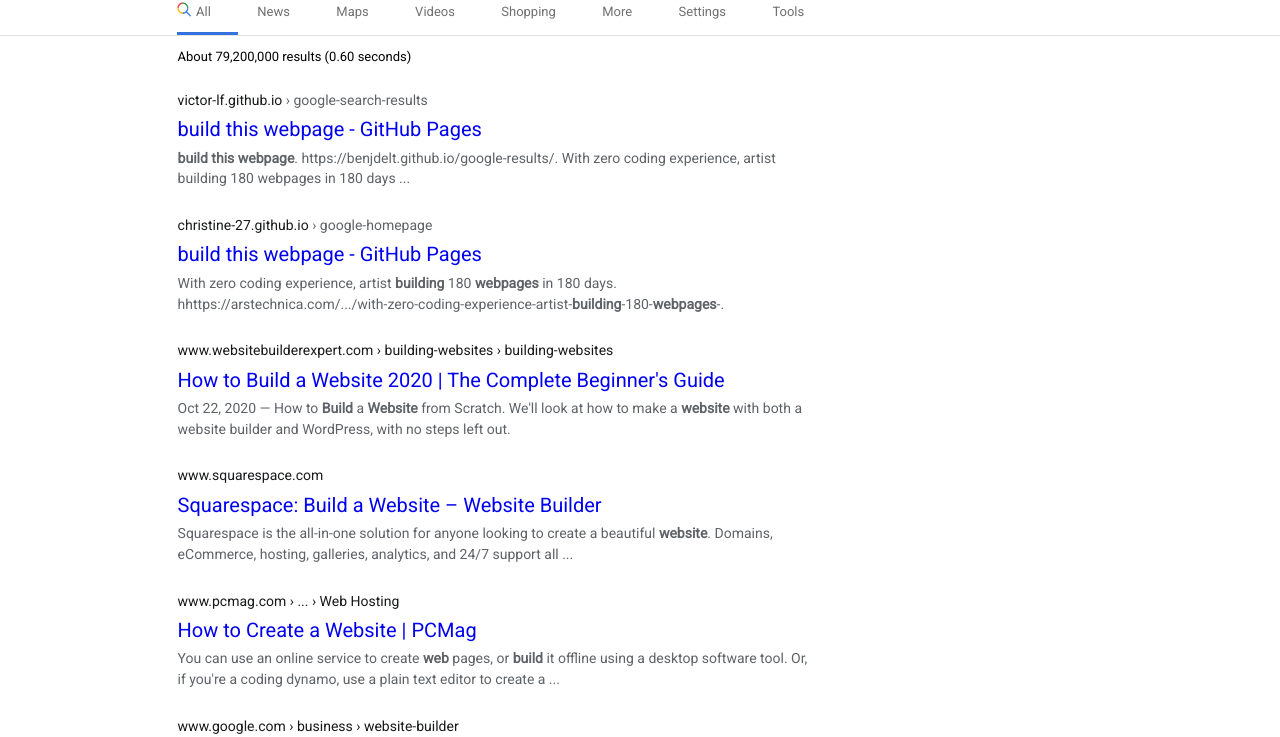
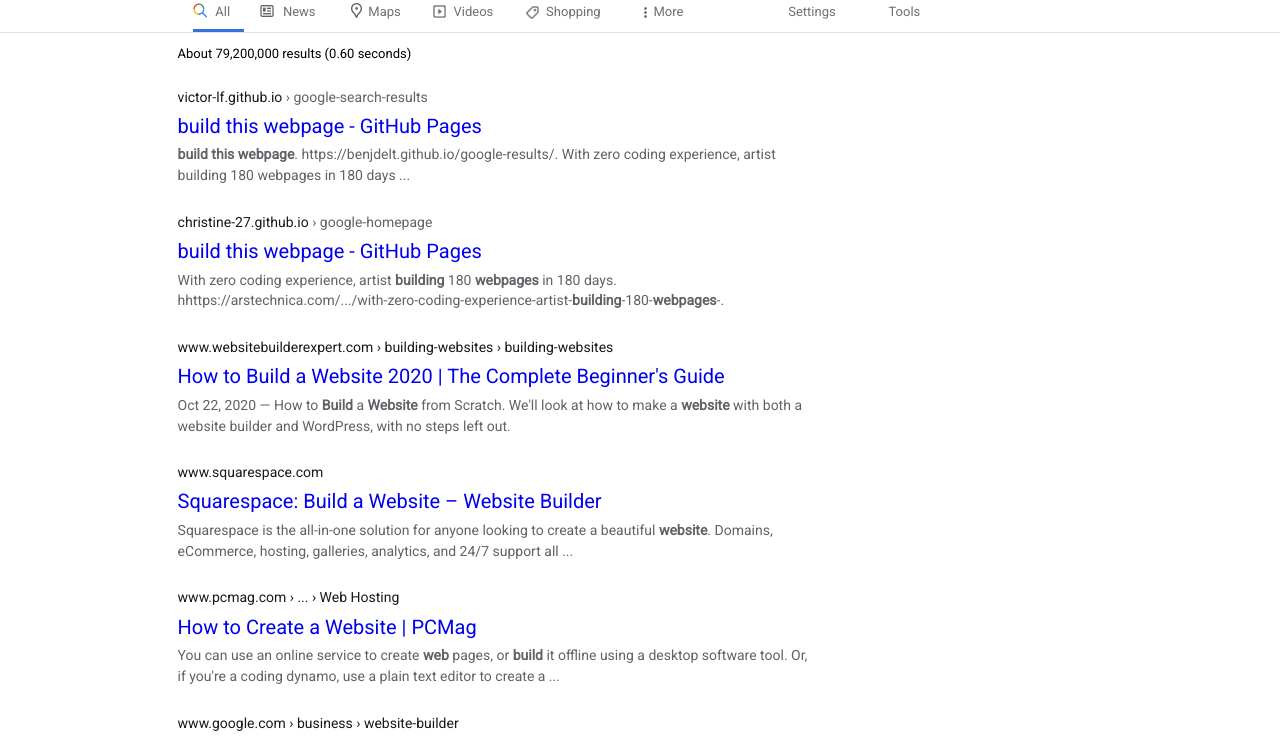
Before and after one commit to bobagit/google-homepage, a plain HTML site: page results-page/index.html in a window 1280 px wide. Shown: the part 94-831 px from the top of the page. Drawn offline with Linux system fonts and the light colour scheme.

Commit message:
Completed

```diff
--- a/results-page/index.html
+++ b/results-page/index.html
@@ -48,8 +48,8 @@
         <li class="videos"><a href="#">Videos</a></li>
         <li class="shopping"><a href="#">Shopping</a></li>
         <li class="more"><a href="#">More</a></li>
-        <li><a href="#">Settings</a></li>
-        <li><a href="#">Tools</a></li>
+        <li class="settings"><a href="#">Settings</a></li>
+        <li class="tools"><a href="#">Tools</a></li>
       </ul>
     </div>
 
@@ -116,6 +116,10 @@ How to Create a Website: Step-by-Step Tutorial</a></h1>
     <p class="desc">Oct 21, 2020 — Nowadays, companies are bundling different services together and allows users to <strong>build</strong>, host, and manage websites all from one service ...</p>
   </div>
 
+  <div class="result">
+    <h1>I'm stopping here. On an infinite timescale, I could pixel match this, but I'm more interested in moving on to the JS section. Cheers!</h1>
+  </div>
+
 </section>
   <footer>
     <ul>
--- a/styles/scss/style.sass
+++ b/styles/scss/style.sass
@@ -112,6 +112,7 @@ section
     height: 2rem
     margin: 0 1em
     border: none
+    font-size: 120%
   .mic
     img
       height: 20px
@@ -141,14 +142,12 @@ button
 input:focus, select:focus, textarea:focus, button:focus
   outline: none
 
-
 header
   &.results
     display: flex
     flex-direction: column
     justify-content: flex-start
     border-bottom: 1px solid $border-color
-
     #results-top
       display: flex
       flex-direction: row
@@ -189,28 +188,47 @@ header
         .mic
           img
             height: 18px
-
-        ul
-          .apps-user
-            justify-content: flex-end
+      .apps-user
+        justify-content: flex-end
+        margin-left: auto
+        padding: 0
 
     #results-bottom
       flex-direction: row
       margin-left: 10rem
+      width: 55rem
       li
+        margin: 0 0 0 1rem
+        padding: .2rem 0 0 0
         height: 24px
         a
-          padding: 0.4rem .7rem 0.4rem 1.2rem
+          padding: 0.4rem .9rem 0.4rem 1.4rem
+          text-decoration: none
         &.active
           color: $active-text !important
           border-bottom: 3px solid $active-text
 
 
         &.all
-          background: url("../../img/results-nav-all-active.png") no-repeat 0 0
+          background: url("../../img/results-nav-all-active.png") no-repeat 0 1px
           background-size: 14px
-
-
+        &.news
+          background: url("../../img/results-nav-news.png") no-repeat 0 3px
+          background-size: 14px
+        &.maps
+          background: url("../../img/results-nav-map.png") no-repeat 5px 1px
+          background-size: 11px
+        &.videos
+          background: url("../../img/results-nav-video.png") no-repeat 2px 3px
+          background-size: 13px
+        &.shopping
+          background: url("../../img/results-nav-shop.png") no-repeat 2px 4px
+          background-size: 13px
+        &.more
+          background: url("../../img/results-nav-more.png") no-repeat 13px 5px
+          background-size: 3px
+        &.settings
+          padding-left: 4em
 
 #results-body
   display: flex
@@ -238,8 +256,6 @@ header
       &:hover
         text-decoration: underline
 
-
-
 @media (max-width:800px)
   footer
     display: flex
@@ -252,3 +268,7 @@ header
         justify-content: center
   #search
     width: 70%
+
+@media (max-width:1200px)
+  .apps-user
+    display: none
```
Also changed, not shown: styles/css/style.css, 2 other files.
